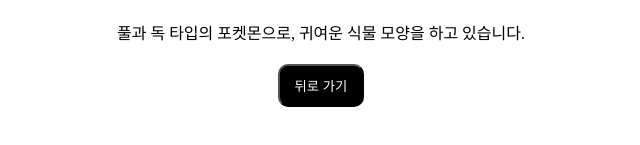
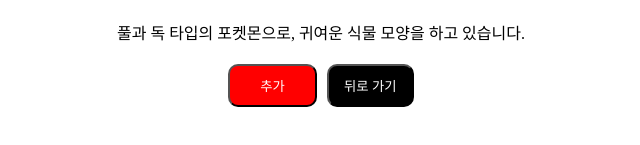
Before and after one commit to dib3474/fe_assignment_2, a React (Vite) app: page /detail/1 in a window 1280 px wide. Shown: the part 451-596 px from the top of the page, without its empty margins (319-959 px from the left). Built offline with nearby package versions, Linux system fonts and the light colour scheme.

Commit message:
context 완성 + 도전2,3 완료

```diff
--- a/src/App.jsx
+++ b/src/App.jsx
@@ -1,10 +1,31 @@
 import { BrowserRouter, Route, Routes } from 'react-router-dom'
+import { createContext, useState } from "react";
 import Home from './pages/Home'
 import Dex from './pages/Dex'
 import Detail from './pages/Detail'
 
+export const PokemonContext = createContext(null);
+
 const App = () => {
+  const [selectPokemon, setSelectPokemon] = useState([]);
+  const addPokemon = async(pokemon) => {
+    if (selectPokemon.length === 6) {
+      alert("더 이상 선택할 수 없습니다.");
+      return ;
+    }
+    if (selectPokemon.find((element) => element === pokemon)) {
+      alert("이미 선택된 포켓몬입니다.");
+      return ;
+    }
+    setSelectPokemon([...selectPokemon, pokemon]);
+  }
+  const removePokemon = async(pokemon) => {
+    setSelectPokemon(selectPokemon.filter((dex)=> {
+      if (pokemon.id !== dex.id) return dex;
+    }));
+  }
   return (
+    <PokemonContext.Provider value={{selectPokemon, addPokemon, removePokemon}}>
       <BrowserRouter>
         <Routes>
             <Route path="/" element={<Home />}/>
@@ -12,6 +33,7 @@
             <Route path="/detail/:id" element={<Detail />}/>
         </Routes>
       </BrowserRouter>
+    </PokemonContext.Provider>
   )
 }
 
--- a/src/components/Dashboard.jsx
+++ b/src/components/Dashboard.jsx
@@ -1,5 +1,7 @@
 import styled from 'styled-components'
 import PokemonCard from './PokemonCard'
+import { useContext } from 'react'
+import { PokemonContext } from '../App'
 
 const DashboardDiv = styled.div `
     display: flex;
@@ -43,22 +45,17 @@
     );
 }
 
-const Dashboard = ({selectPokemon, removePokemon}) => {
-    const emptyPokemon = [0,0,0,0,0,0].slice(selectPokemon.length);
+const Dashboard = () => {
+    const { selectPokemon } = useContext(PokemonContext);
+    const emptyPokemon = [1,2,3,4,5,6].slice(selectPokemon.length);
     return (
         <DashboardDiv>
             <DashboardTitle>나만의 포켓몬</DashboardTitle>
             <DashboardContent>
                 {selectPokemon.map((pokemon) => {
-                    return (
-                        <PokemonCard pokemon={pokemon} addPokemon={null} removePokemon={removePokemon}/>
-                    );
-                })}
-                {emptyPokemon.map(() => {
-                    return (
-                        <EmptyPokeCard />
-                    );
-                })}
+                    return <PokemonCard key={pokemon.id} pokemon={pokemon} dex={true}/> })}
+                {emptyPokemon.map((e) => {
+                    return <EmptyPokeCard key={e}/> })}
             </DashboardContent>
         </DashboardDiv>
     )
--- a/src/components/PokemonCard.jsx
+++ b/src/components/PokemonCard.jsx
@@ -1,7 +1,13 @@
 import { useNavigate } from "react-router-dom"
 import styled from "styled-components"
+import { PokemonContext } from "../App"
+import { useContext } from "react"
 
 const Card = styled.div `
+    display: flex;
+    flex-direction: column;
+    justify-content: center;
+    align-items: center;
     border: 1px solid grey;
     border-radius: 10px;
     overflow: hidden;
@@ -37,11 +43,12 @@
     border-radius: 5px;
 `
 
-const PokemonCard = ({pokemon, addPokemon, removePokemon}) => {
-    const {img_url, id, korean_name} = pokemon;
+const PokemonCard = ({pokemon, dex}) => {
+    const { addPokemon, removePokemon } = useContext(PokemonContext);
+    const { img_url, id, korean_name } = pokemon;
     const navigate = useNavigate();
     return (
-        <Card onClick={() => {
+        <Card key={id} onClick={() => {
             navigate(`/detail/${id}`);
         }} >
             <CardImg src={img_url}/>
@@ -51,8 +58,8 @@
             </CardContent>
             <CardBtn onClick={(e) => {
                 e.stopPropagation();
-                (addPokemon) ? addPokemon(pokemon) : removePokemon(pokemon);
-            }}>{(addPokemon) ? "추가" : "삭제"}</CardBtn>
+                (dex) ? removePokemon(pokemon) : addPokemon(pokemon);
+            }}>{(dex) ? "삭제" : "추가"}</CardBtn>
         </Card>
     )
 }
--- a/src/components/PokemonList.jsx
+++ b/src/components/PokemonList.jsx
@@ -1,5 +1,6 @@
 import styled from "styled-components"
 import PokemonCard from "./PokemonCard";
+import MOCK_DATA from "../assets/mock";
 
 const ListDiv = styled.div`
     display: grid;
@@ -11,11 +12,11 @@
     border-radius: 10px;
 `
 
-const PokemonList = ({MOCK_DATA, addPokemon}) => {
+const PokemonList = () => {
   return (
     <ListDiv>
         {MOCK_DATA.map((pokemon) => {
-            return (<PokemonCard pokemon={pokemon} addPokemon={addPokemon} removePokemon={null}/>);
+            return (<PokemonCard key={pokemon.id} pokemon={pokemon}/>);
         })}
     </ListDiv>
   )
--- a/src/pages/Detail.jsx
+++ b/src/pages/Detail.jsx
@@ -1,6 +1,8 @@
 import styled from "styled-components"
 import MOCK_DATA from "../assets/mock.js";
 import { useNavigate, useParams } from "react-router-dom";
+import { useContext } from "react";
+import { PokemonContext } from "../App.jsx";
 
 const DetailDiv = styled.div`
     height: 95vh;
@@ -20,13 +22,27 @@
 const DetailContent = styled.p`
     color: black;
 `
-const DetailBtn = styled.button`
+const BtnDiv = styled.div`
+    display: flex;
+    justify-content: center;
+    gap: 10px;
+`
+const BackBtn = styled.button`
     background-color: black;
     color: white;
     border-radius: 10px;
     padding: 10px 15px;
+    cursor: pointer;
+`
+const AddBtn = styled.button`
+    background-color: red;
+    color: white;
+    border-radius: 10px;
+    padding: 10px 30px;
+    cursor: pointer;
 `
 const Detail = () => {
+    const { addPokemon } = useContext(PokemonContext);
     const { id } = useParams();
     const navigate = useNavigate();
     const [pokemon] = MOCK_DATA.filter((e) => e.id == id );
@@ -42,7 +58,10 @@
             <DetailContent>
                 {description}
             </DetailContent>
-            <DetailBtn onClick={() => {navigate('/dex')}}>뒤로 가기</DetailBtn>
+            <BtnDiv>
+                <AddBtn onClick={() => { addPokemon(pokemon); navigate('/dex')}}>추가</AddBtn>
+                <BackBtn onClick={() => {navigate('/dex')}}>뒤로 가기</BackBtn>
+            </BtnDiv>
         </DetailDiv>
   )
 }
--- a/src/pages/Dex.jsx
+++ b/src/pages/Dex.jsx
@@ -1,8 +1,6 @@
-import { useState } from 'react';
 import styled from 'styled-components'
 import Dashboard from '../components/Dashboard';
 import PokemonList from '../components/PokemonList';
-import MOCK_DATA from "../assets/mock.js";
 
 const DexDiv = styled.div`
   display: flex;
@@ -13,27 +11,10 @@
 `
 
 const Dex = () => {
-  const [selectPokemon, setSelectPokemon] = useState([]);
-  const addPokemon = (pokemon) => {
-    if (selectPokemon.length === 6) {
-      alert("더 이상 선택할 수 없습니다.");
-      return ;
-    }
-    if (selectPokemon.find((element) => element === pokemon)) {
-      alert("이미 선택된 포켓몬입니다.");
-      return ;
-    }
-    setSelectPokemon([...selectPokemon, pokemon]);
-  }
-  const removePokemon = (pokemon) => {
-    setSelectPokemon(selectPokemon.filter((dex)=> {
-      if (pokemon.id !== dex.id) return dex;
-    }));
-  }
   return (
     <DexDiv>
-      <Dashboard selectPokemon={selectPokemon} removePokemon={removePokemon}/>
-      <PokemonList MOCK_DATA={MOCK_DATA} addPokemon={addPokemon}/>
+      <Dashboard />
+      <PokemonList />
     </DexDiv>
   )
 }
```
Lines whose indentation alone changed are shown as unchanged.
